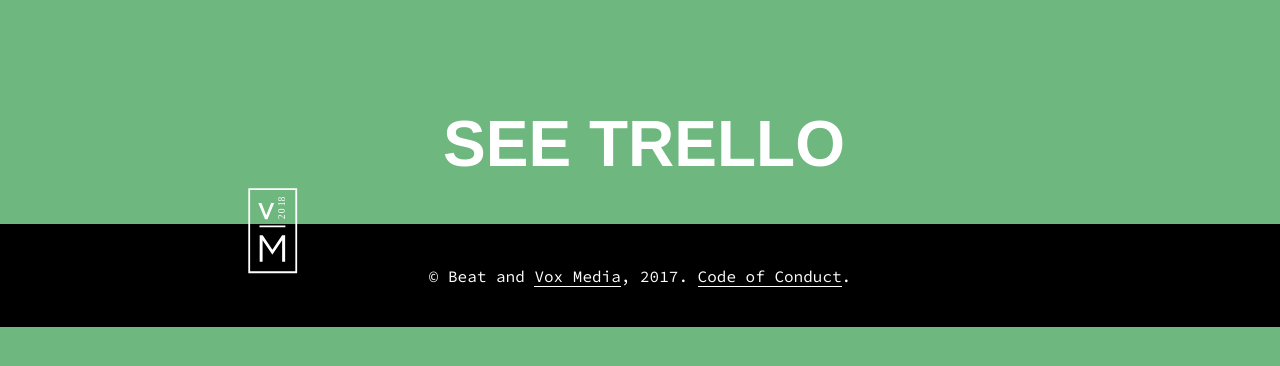
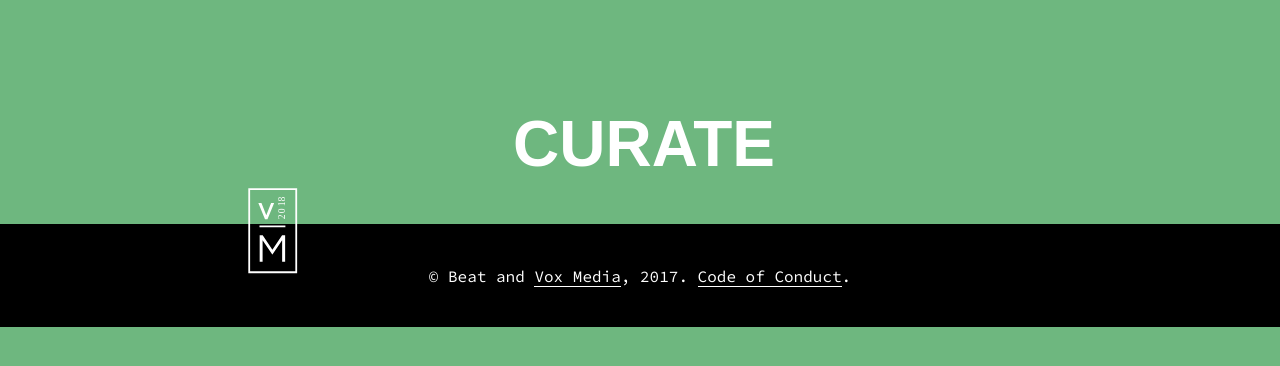
Before and after one commit to voxmedia/beat, a Jekyll site: the page built from _posts/2017-10-06-curate.markdown, in a window 1280 px wide. Shown: the top 366 px of the page. Built offline with Jekyll 4.4.1, drawn with Linux system fonts in a browser that asks for light colours.

Commit message:
Update for Ash

```diff
--- a/_posts/2017-10-06-curate.markdown
+++ b/_posts/2017-10-06-curate.markdown
@@ -5,5 +5,5 @@
 ---
 
 <div class="section">
-  <a class="big-links" href="https://trello.com/b/FIvvcEd4/beat-curation-board" target="_blank">See Trello</a>
+  <a class="big-links" href="https://trello.com/b/FIvvcEd4/beat-curation-board" target="_blank">Curate</a>
 </div>
--- a/_sass/components/c-section.scss
+++ b/_sass/components/c-section.scss
@@ -70,7 +70,7 @@
       height: 50vw;
       background-position: -44vw 26vw;
       top: -13.5vw;
-      transform: translate(-50%, 10%) rotate(40deg);
+      transform: translate(-50%, 10%) rotate(35deg);
     }
   }
 }
```
Also changed, not shown: 4 other files.
